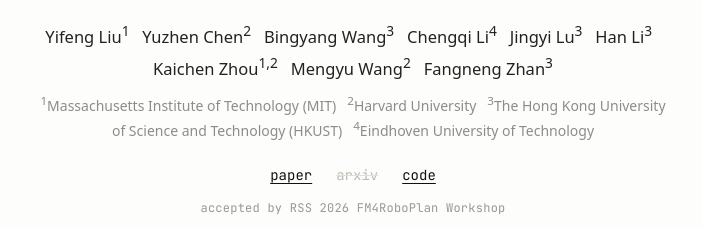
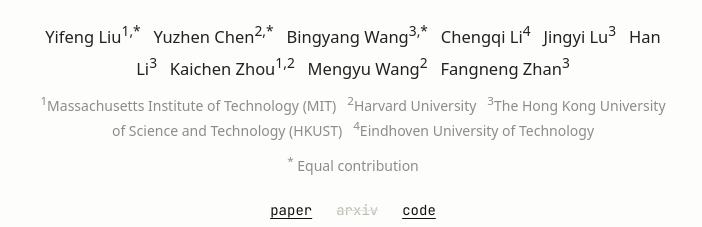
Before and after one commit to lauyihong/act2see, a plain HTML site: page index.html in a window 1280 px wide. Shown: the part 192-419 px from the top of the page, without its empty margins (287-989 px from the left). Drawn offline with Linux system fonts and the light colour scheme.

Commit message:
Mark first three authors with equal contribution

```diff
--- a/index.html
+++ b/index.html
@@ -86,8 +86,9 @@
   <!-- ===================== HERO ===================== -->
   <header class="hero">
     <h1>Act2See: Structured Articulated Representations through Robot Interaction</h1>
-    <div class="authors">Yifeng Liu<sup>1</sup>&nbsp;&nbsp; Yuzhen Chen<sup>2</sup>&nbsp;&nbsp; Bingyang Wang<sup>3</sup>&nbsp;&nbsp; Chengqi Li<sup>4</sup>&nbsp;&nbsp; Jingyi Lu<sup>3</sup>&nbsp;&nbsp; Han Li<sup>3</sup>&nbsp;&nbsp; Kaichen Zhou<sup>1,2</sup>&nbsp;&nbsp; Mengyu Wang<sup>2</sup>&nbsp;&nbsp; Fangneng Zhan<sup>3</sup></div>
+    <div class="authors">Yifeng Liu<sup>1,*</sup>&nbsp;&nbsp; Yuzhen Chen<sup>2,*</sup>&nbsp;&nbsp; Bingyang Wang<sup>3,*</sup>&nbsp;&nbsp; Chengqi Li<sup>4</sup>&nbsp;&nbsp; Jingyi Lu<sup>3</sup>&nbsp;&nbsp; Han Li<sup>3</sup>&nbsp;&nbsp; Kaichen Zhou<sup>1,2</sup>&nbsp;&nbsp; Mengyu Wang<sup>2</sup>&nbsp;&nbsp; Fangneng Zhan<sup>3</sup></div>
     <div class="affils"><sup>1</sup>Massachusetts Institute of Technology (MIT)&nbsp;&nbsp; <sup>2</sup>Harvard University&nbsp;&nbsp; <sup>3</sup>The Hong Kong University of Science and Technology (HKUST)&nbsp;&nbsp; <sup>4</sup>Eindhoven University of Technology</div>
+    <div class="affils"><sup>*</sup> Equal contribution</div>
     <nav class="links">
       <a href="https://openreview.net/forum?id=sghH6peEK8&referrer=%5BProgram%20Chair%20Console%5D%28%2Fgroup%3Fid%3Droboticsfoundation.org%2FRSS%2F2026%2FWorkshop%2FFM4RoboPlan%2FProgram_Chairs%23submission-status%29">paper</a>
       <span class="disabled">arxiv</span>
```
